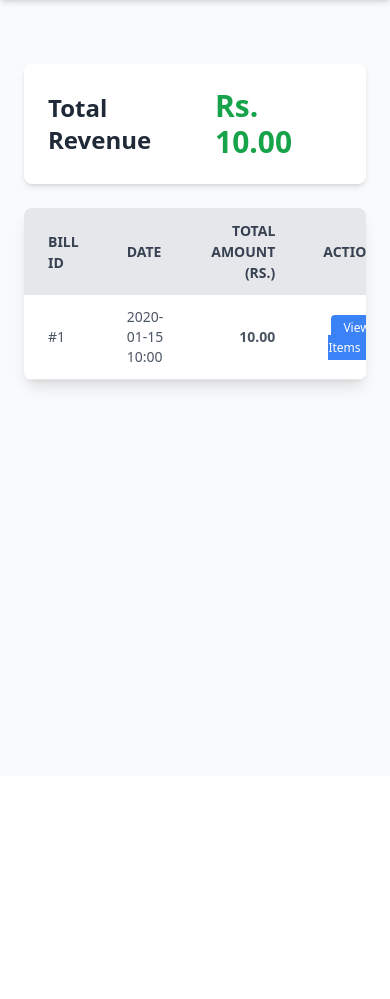
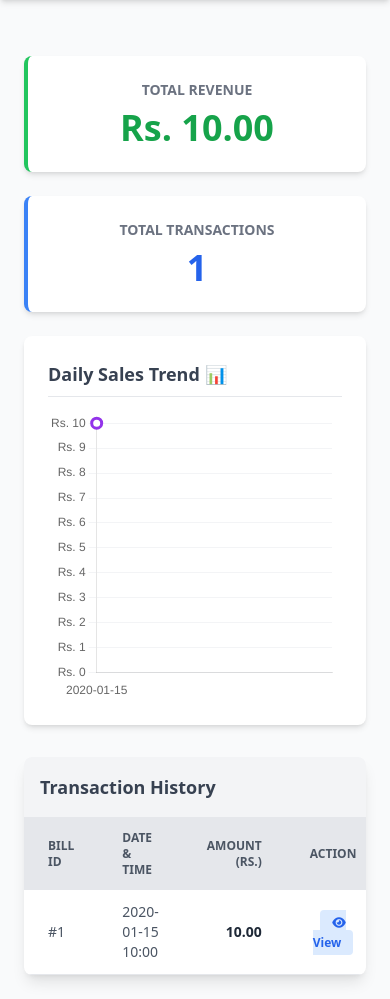
Before and after one commit to HeshithDashan/inventory-saas, a Flask app: page /reports in a window 390 px wide. Shown: the part 68-1067 px from the top of the page. Before the commit the page ends 460 px from the top, so only its background shows below. Run offline with Flask 3, Linux system fonts and the light colour scheme; a user stored in the database is signed in; tables that the repository leaves empty hold one stand-in row (values such as "Sample post"); some libraries are stand-ins or nearby versions.

Commit message:
Added Charts and Fixed Reports UI

```diff
--- a/app.py
+++ b/app.py
@@ -4,6 +4,7 @@ from flask_login import UserMixin, LoginManager, login_user, login_required, log
 from werkzeug.security import generate_password_hash, check_password_hash
 from datetime import datetime
 import json
+from collections import defaultdict
 
 app = Flask(__name__)
 
@@ -196,7 +197,21 @@ def save_bill():
 def reports():
     bills = Bill.query.order_by(Bill.date.desc()).all()
     total_revenue = sum(bill.total_amount for bill in bills)
-    return render_template('reports.html', bills=bills, total_revenue=total_revenue)
+
+    sales_data = defaultdict(float)
+    for bill in bills:
+        date_str = bill.date.strftime('%Y-%m-%d')
+        sales_data[date_str] += bill.total_amount
+
+    sorted_dates = sorted(sales_data.keys())
+    chart_labels = sorted_dates
+    chart_values = [sales_data[date] for date in sorted_dates]
+
+    return render_template('reports.html',
+                           bills=bills,
+                           total_revenue=total_revenue,
+                           chart_labels=json.dumps(chart_labels),
+                           chart_values=json.dumps(chart_values))
 
 @app.route('/view-bill/<int:id>')
 @login_required
--- a/templates/reports.html
+++ b/templates/reports.html
@@ -4,6 +4,7 @@
     <title>Sales Reports - SaaS Inventory</title>
     <meta name="viewport" content="width=device-width, initial-scale=1.0">
     <script src="https://cdn.tailwindcss.com"></script>
+    <script src="https://cdn.jsdelivr.net/npm/chart.js"></script>
     <link href="https://cdnjs.cloudflare.com/ajax/libs/font-awesome/6.0.0/css/all.min.css" rel="stylesheet">
 </head>
 <body class="bg-gray-50">
@@ -15,32 +16,50 @@
         </a>
     </nav>
 
-    <div class="container mx-auto mt-10 p-6">
+    <div class="container mx-auto mt-8 p-6">
 
-        <div class="bg-white p-6 rounded-lg shadow-md mb-6 flex justify-between items-center">
-            <h2 class="text-2xl font-bold text-gray-800">Total Revenue</h2>
-            <span class="text-3xl font-bold text-green-600">Rs. {{ "%.2f"|format(total_revenue) }}</span>
+        <div class="grid grid-cols-1 md:grid-cols-2 gap-6 mb-6">
+            <div class="bg-white p-6 rounded-lg shadow-md flex flex-col justify-center items-center border-l-4 border-green-500">
+                <h2 class="text-gray-500 font-bold uppercase text-sm mb-2">Total Revenue</h2>
+                <span class="text-4xl font-extrabold text-green-600">Rs. {{ "%.2f"|format(total_revenue) }}</span>
+            </div>
+
+            <div class="bg-white p-6 rounded-lg shadow-md flex flex-col justify-center items-center border-l-4 border-blue-500">
+                <h2 class="text-gray-500 font-bold uppercase text-sm mb-2">Total Transactions</h2>
+                <span class="text-4xl font-extrabold text-blue-600">{{ bills|length }}</span>
+            </div>
+        </div>
+
+        <div class="bg-white p-6 rounded-lg shadow-md mb-8">
+            <h3 class="text-lg font-bold text-gray-700 mb-4 border-b pb-2">Daily Sales Trend 📊</h3>
+            <div class="relative h-72 w-full">
+                <canvas id="salesChart"></canvas>
+            </div>
         </div>
 
         <div class="bg-white rounded-lg shadow-lg overflow-hidden">
+            <div class="p-4 border-b bg-gray-100">
+                <h3 class="text-lg font-bold text-gray-700">Transaction History</h3>
+            </div>
+            <div class="overflow-x-auto">
                 <table class="w-full text-left border-collapse">
                     <thead>
-                    <tr class="bg-gray-200 text-gray-700 uppercase text-sm leading-normal">
+                        <tr class="bg-gray-200 text-gray-600 uppercase text-xs font-bold">
                             <th class="py-3 px-6">Bill ID</th>
-                        <th class="py-3 px-6">Date</th>
-                        <th class="py-3 px-6 text-right">Total Amount (Rs.)</th>
+                            <th class="py-3 px-6">Date & Time</th>
+                            <th class="py-3 px-6 text-right">Amount (Rs.)</th>
                             <th class="py-3 px-6 text-center">Action</th>
                         </tr>
                     </thead>
-                <tbody class="text-gray-600 text-sm font-light">
+                    <tbody class="text-gray-600 text-sm">
                         {% for bill in bills %}
-                    <tr class="border-b border-gray-200 hover:bg-gray-100">
-                        <td class="py-3 px-6">#{{ bill.id }}</td>
+                        <tr class="border-b border-gray-200 hover:bg-gray-50 transition">
+                            <td class="py-3 px-6 font-medium">#{{ bill.id }}</td>
                             <td class="py-3 px-6">{{ bill.date.strftime('%Y-%m-%d %H:%M') }}</td>
-                        <td class="py-3 px-6 text-right font-bold">{{ "%.2f"|format(bill.total_amount) }}</td>
+                            <td class="py-3 px-6 text-right font-bold text-gray-800">{{ "%.2f"|format(bill.total_amount) }}</td>
                             <td class="py-3 px-6 text-center">
-                            <a href="/view-bill/{{ bill.id }}" class="bg-blue-500 hover:bg-blue-600 text-white px-3 py-1 rounded text-xs">
-                                View Items
+                                <a href="/view-bill/{{ bill.id }}" class="bg-blue-100 text-blue-600 hover:bg-blue-200 px-3 py-1 rounded text-xs font-bold transition">
+                                    <i class="fas fa-eye"></i> View
                                 </a>
                             </td>
                         </tr>
@@ -48,7 +67,89 @@
                     </tbody>
                 </table>
             </div>
+            {% if not bills %}
+            <div class="p-8 text-center text-gray-400">
+                No transactions found yet.
             </div>
+            {% endif %}
+        </div>
+    </div>
+
+    <div id="chartData"
+         data-labels='{{ chart_labels | safe }}'
+         data-values='{{ chart_values | safe }}'
+         class="hidden">
+    </div>
+
+    <script>
+        const dataElement = document.getElementById('chartData');
+        const labels = JSON.parse(dataElement.dataset.labels);
+        const dataValues = JSON.parse(dataElement.dataset.values);
+
+        const ctx = document.getElementById('salesChart').getContext('2d');
+        const salesChart = new Chart(ctx, {
+            type: 'line',
+            data: {
+                labels: labels,
+                datasets: [{
+                    label: 'Revenue (Rs.)',
+                    data: dataValues,
+                    borderColor: 'rgb(147, 51, 234)',
+                    backgroundColor: 'rgba(147, 51, 234, 0.1)',
+                    borderWidth: 3,
+                    pointBackgroundColor: '#fff',
+                    pointBorderColor: 'rgb(147, 51, 234)',
+                    pointRadius: 5,
+                    pointHoverRadius: 7,
+                    fill: true,
+                    tension: 0.3
+                }]
+            },
+            options: {
+                responsive: true,
+                maintainAspectRatio: false,
+                plugins: {
+                    legend: {
+                        display: false
+                    },
+                    tooltip: {
+                        backgroundColor: 'rgba(0,0,0,0.8)',
+                        padding: 10,
+                        callbacks: {
+                            label: function(context) {
+                                let label = context.dataset.label || '';
+                                if (label) {
+                                    label += ': ';
+                                }
+                                if (context.parsed.y !== null) {
+                                    label += 'Rs. ' + context.parsed.y.toFixed(2);
+                                }
+                                return label;
+                            }
+                        }
+                    }
+                },
+                scales: {
+                    y: {
+                        beginAtZero: true,
+                        grid: {
+                            color: '#f3f4f6'
+                        },
+                        ticks: {
+                            callback: function(value) {
+                                return 'Rs. ' + value;
+                            }
+                        }
+                    },
+                    x: {
+                        grid: {
+                            display: false
+                        }
+                    }
+                }
+            }
+        });
+    </script>
 
 </body>
 </html>
```
Lines whose indentation alone changed are shown as unchanged.
